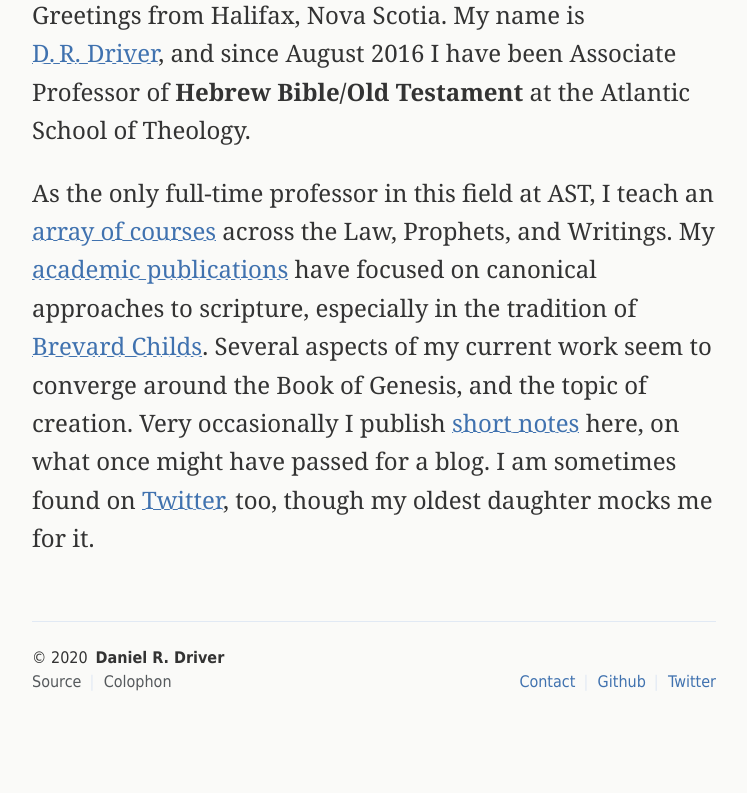
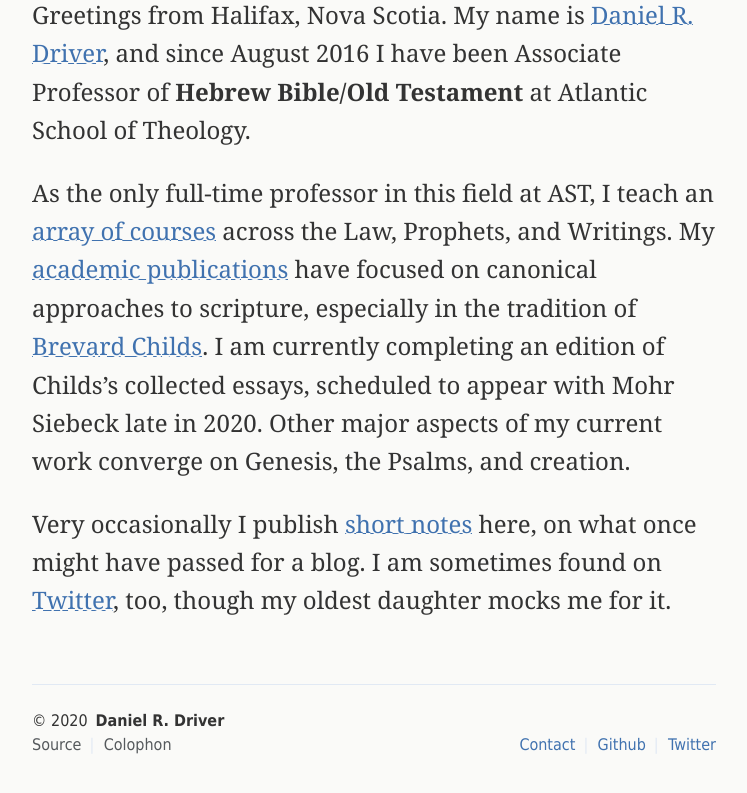
Before and after one commit to danieldriver/danieldriver.github.io, a Jekyll site: the page built from index.md, in a window 1280 px wide, cut to the strip 104-957 px from the top of the page. Shown: the top 793 px of the strip, without its empty margins (266-1013 px from the left). Built offline with Jekyll 4.4.1, drawn with Linux system fonts in a browser that asks for light colours; a script that is not in the unit is left out.

Commit message:
update landing page

```diff
--- a/index.md
+++ b/index.md
@@ -3,11 +3,12 @@ layout: default
 ---
 
 <div class="lead pretty-links">
-  Greetings from Halifax, Nova Scotia. My name is [D.&#8239;R.&nbsp;Driver](about/), and since August 2016 I have been Associate Professor of **Hebrew Bible/Old Testament** at the Atlantic School of Theology.
+  Greetings from Halifax, Nova Scotia. My name is [Daniel R. Driver](about/), and since August 2016 I have been Associate Professor of **Hebrew Bible/Old Testament** at Atlantic School of Theology.
 
   As the only full-time professor in this field at AST, I teach an [array of courses](courses/) across the Law, Prophets, and Writings.
-  My [academic publications](work/) have focused on canonical approaches to scripture, especially in the tradition of [Brevard Childs](bsc/).
-  Several aspects of my current work seem to converge around the Book of Genesis, and the topic of creation.
+  My [academic publications](work/) have focused on canonical approaches to scripture, especially in the tradition of [Brevard Childs](bsc/). I am currently completing an edition of Childs's collected essays, scheduled to appear with Mohr Siebeck late in 2020.
+  Other major aspects of my current work converge on Genesis, the Psalms, and creation.
+
   Very occasionally I publish [short notes](notes/) here, on what once might have passed for a blog. I am sometimes found on [Twitter](https://twitter.com/danieldriver), too, though my oldest daughter mocks me for it.
 
 <!--   I also maintain [lente.net](http://lente.net), a website named for the oxymoronic motto *festina lente* and dedicated to an ecumenical pursuit of things biblical and theological. -->
```
